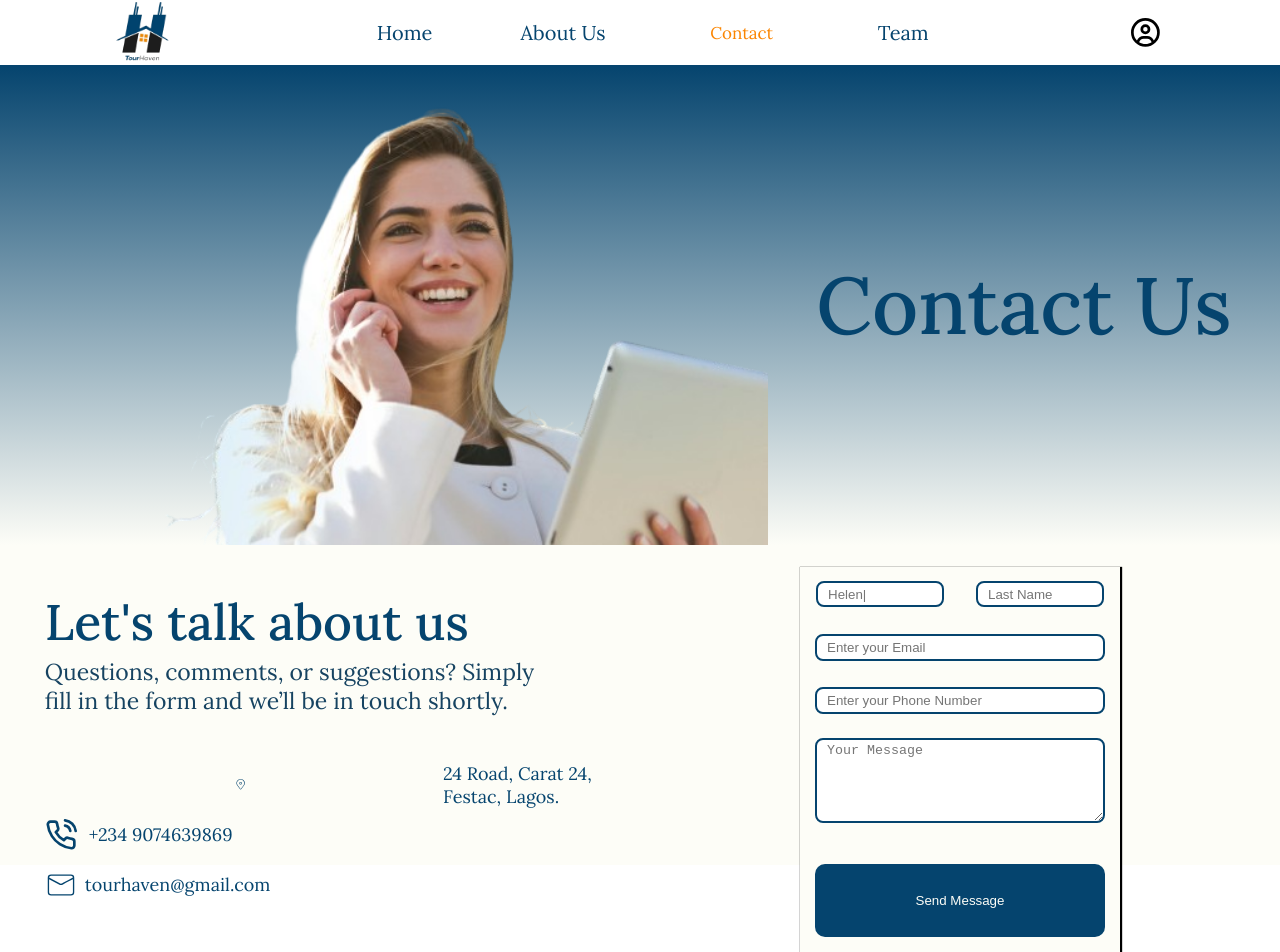
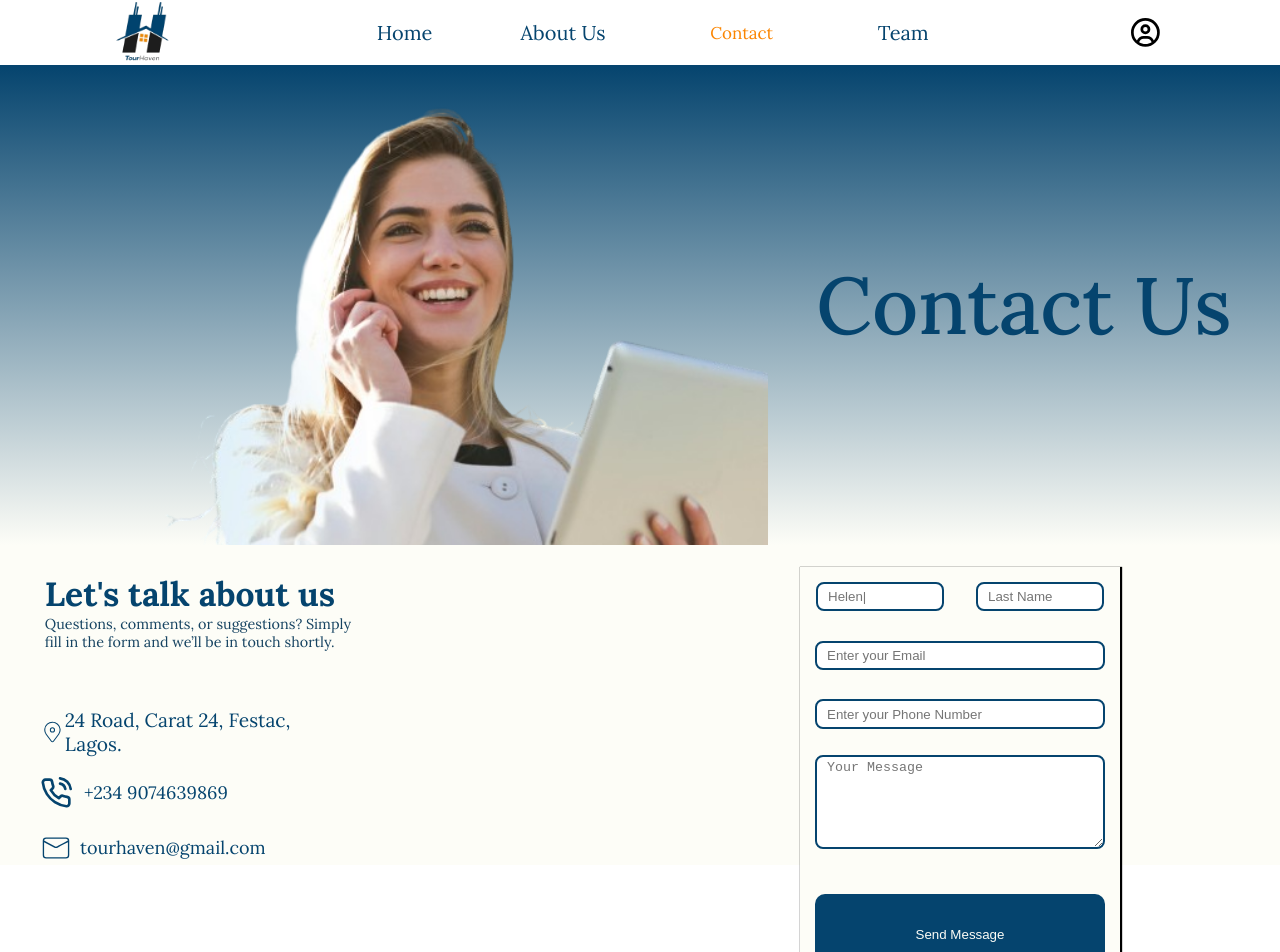
Before and after one commit to Dhanielgeek/TourHaven, a React (Vite) app: page /contact in a window 1280 px wide. Shown: the top 952 px of the page. Built offline with nearby package versions, Linux system fonts and the light colour scheme; a web font is replaced by a local one.

Commit message:
fix contact us

```diff
--- a/src/Pages/Contact/Contact.css
+++ b/src/Pages/Contact/Contact.css
@@ -41,7 +41,7 @@
 }
 .TalkPage{
     width: 100%;
-    height: 50%;
+    height: 55%;
     /* background: pink; */
     display: flex;
 }
@@ -53,7 +53,7 @@
 
 .Suggestion{
     width: 100%;
-    /* height: 50%; */
+    height: 30%;
     /* background-color: burlywood; */
     display: flex;
     justify-content: center;
@@ -62,25 +62,29 @@
 }
 
 .Suggestion h3{
-    font-size: 50px;
+    font-size: 2.1rem;
     color: #05446E;
     font-family: "Lora", serif;
-    font-weight: 500;
+    font-weight: 700;
 }
 
 .Suggestion p{
-    font-size: 23px;
+    font-size: 0.9rem;
     color: #164361;
     font-family: "Lora", serif;
     font-weight: 200;
-    padding-top: 3px;
+    /* padding-top: 3px; */
 }
 
 .IconHold{
     width: 100%;
     height: 50%;
-    /* background-color: blue; */
-    padding-left: 7%;
+    /* background:green; */
+    display:flex;
+    justify-content:center;
+    align-items:flex-start;
+    flex-direction:column;
+    padding-inline: 40px;
 }
 
 
@@ -94,24 +98,18 @@
 }
 
 .IconHolder{
-    width: 100%;
-    height: 25%;
-    /* background-color: blueviolet; */
+    width:50%;
+    height:30%;
+    /* background:blue; */
+    display:flex;
+    justify-content:space-around;
     align-items: center;
-    gap: 7px;
-    display: flex;
 }
-
-.Location{
-    font-size: 2rem;
+.IconHolder h5{
+    font-size: 1.2rem;
     color: #05446E;
-}
-
-.IconHolder h5{
-    font-size: 18px;
-    color: #05446E;
-    font-family: "Lora", serif;
-    font-weight: 150;
+    font-weight: 400;
+    font-family: 'Lora',serif;
 }
 
 .PhoneHolder{
--- a/src/Pages/Contact/Talk.jsx
+++ b/src/Pages/Contact/Talk.jsx
@@ -15,7 +15,7 @@ const Talk = () => {
            </div>
             <div className='IconHold'>
                 <div className="IconHolder">
-                  <CiLocationOn className='Location'/>
+                  <CiLocationOn className='Location' style={{fontSize:"0.3rem",width:'10%',height:'100%',color:"#05446E"}}/>
                   <h5>24 Road, Carat 24, Festac, Lagos.</h5>
                 </div>
                 <div className="PhoneHolder">
--- a/src/Pages/TotalEverything.jsx
+++ b/src/Pages/TotalEverything.jsx
@@ -7,7 +7,7 @@ const [Client, setClient] = useState(0)
 const [Hotels, setHotels] = useState(0)
 const [Satisfaction, setSatisfaction] = useState(0)
 
-const TargetClient = 80
+const TargetClient = 180
 const TargetHotels = 200
 const TargetSatifaction = 100
 
```
